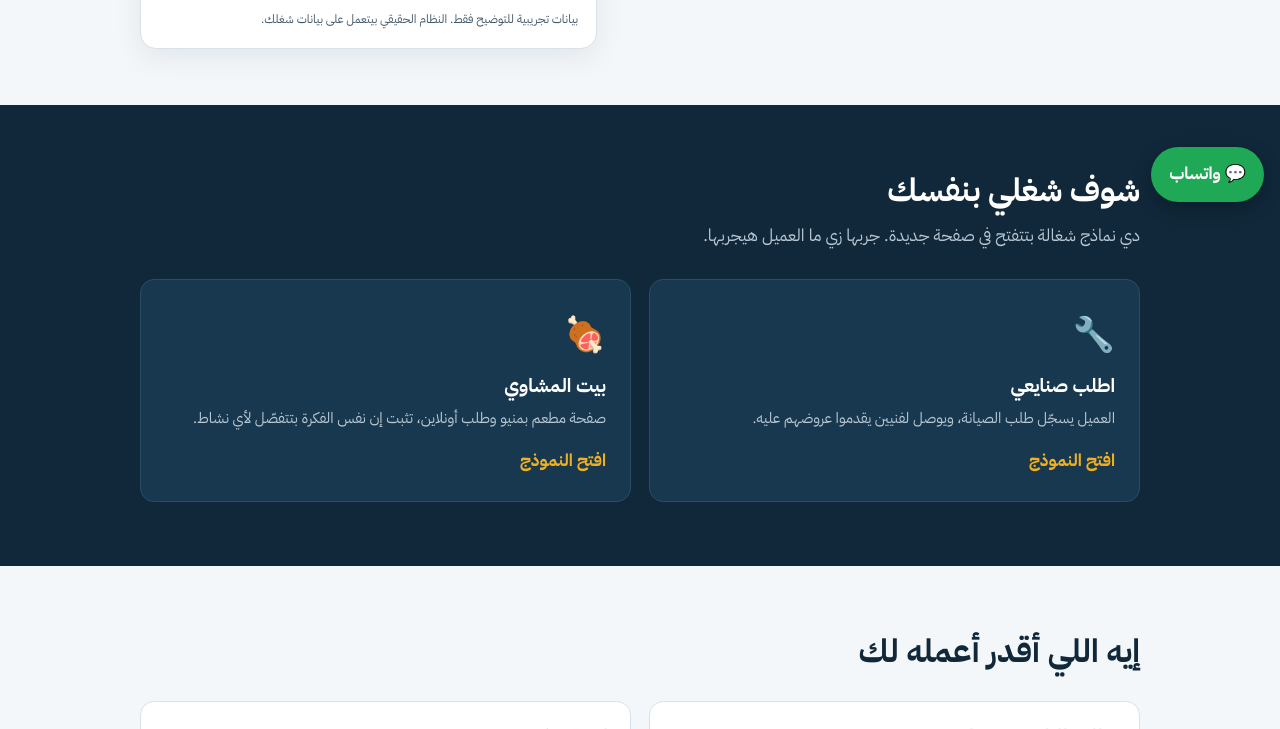
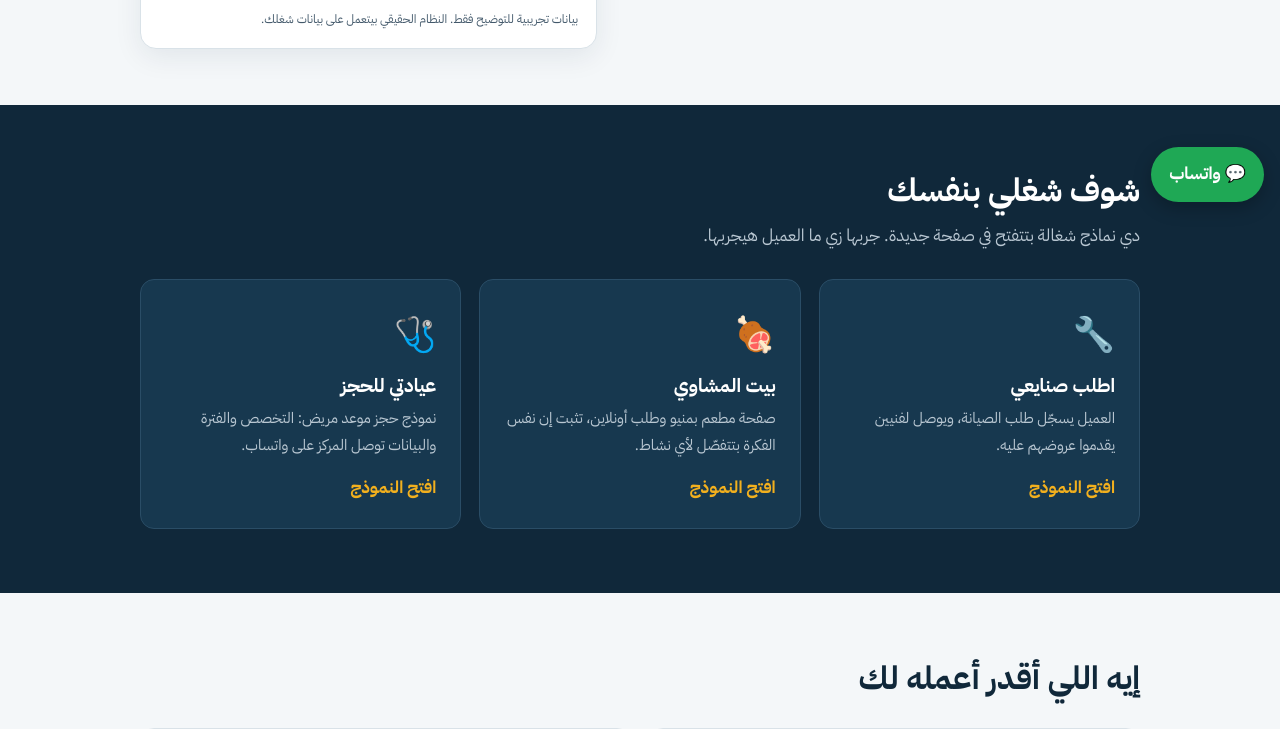
Before and after one commit to SHABAN39/my-site, a plain HTML site: page index.html in a window 1280 px wide. Shown: the part 582-1311 px from the top of the page. Drawn offline with Linux system fonts and the light colour scheme.

Commit message:
fix index final

```diff
--- a/index.html
+++ b/index.html
@@ -74,14 +74,15 @@ nav a:hover{color:var(--ink)}
 .showcase{background:var(--ink);color:#fff}
 .showcase h2{margin-bottom:8px}
 .showcase .sub{color:#b9c7d2;margin-bottom:28px}
-.demos{display:grid;grid-template-columns:repeat(2,1fr);gap:18px}
+.demos{display:grid;grid-template-columns:repeat(3,1fr);gap:18px}
 .demo{display:block;text-decoration:none;background:#17384f;border:1px solid #2a4d66;border-radius:14px;padding:24px;transition:border-color .2s}
 .demo:hover{border-color:var(--amber)}
 .demo .ico{font-size:34px;display:block;margin-bottom:8px}
 .demo h3{color:#fff}
 .demo p{color:#b9c7d2;font-size:15px;margin-bottom:14px}
 .demo em{font-style:normal;color:var(--amber);font-weight:700}
-@media(max-width:700px){.demos{grid-template-columns:1fr}}
+@media(max-width:900px){.demos{grid-template-columns:repeat(2,1fr)}}
+@media(max-width:600px){.demos{grid-template-columns:1fr}}
 
 /* services */
 .grid4{display:grid;grid-template-columns:repeat(2,1fr);gap:18px}
@@ -150,7 +151,7 @@ footer{background:#0b1c29;color:#8ea2b1;text-align:center;padding:20px;font-size
     <div>
       <h1>طلبات الصيانة كلها في مكان واحد، وكل فني عارف شغله</h1>
       <p class="lead">بصمم وأبرمج لك نظام على مقاس مركزك بـ Python وDjango، بدل الورق والواتساب والإكسيل. تشوفه شغال على بياناتك قبل ما تدفع أي حاجة.</p>
-      <div class="cta-row">
+<div class="cta-row">
         <a class="btn btn-wa" href="#" data-wa="أهلاً، عايز نسخة تجريبية مجانية على شغلي.">اطلب نسخة تجريبية على واتساب</a>
         <a class="btn btn-line" href="#demos">شوف نماذج شغلي</a>
       </div>
@@ -174,17 +175,23 @@ footer{background:#0b1c29;color:#8ea2b1;text-align:center;padding:20px;font-size
   <div class="wrap">
     <h2>شوف شغلي بنفسك</h2>
     <p class="sub">دي نماذج شغالة بتتفتح في صفحة جديدة. جربها زي ما العميل هيجربها.</p>
-    <div class="demos">
-      <a class="demo" href="order.html">
+<div class="demos">
+      <a class="demo" href="order.html" target="_blank" rel="noopener">
         <span class="ico">🔧</span>
         <h3>اطلب صنايعي</h3>
         <p>العميل يسجّل طلب الصيانة، ويوصل لفنيين يقدموا عروضهم عليه.</p>
         <em>افتح النموذج</em>
       </a>
-      <a class="demo" href="restaurant.html">
+      <a class="demo" href="restaurant.html" target="_blank" rel="noopener">
         <span class="ico">🍖</span>
         <h3>بيت المشاوي</h3>
         <p>صفحة مطعم بمنيو وطلب أونلاين، تثبت إن نفس الفكرة بتتفصّل لأي نشاط.</p>
+        <em>افتح النموذج</em>
+      </a>
+      <a class="demo" href="clinic.html" target="_blank" rel="noopener">
+        <span class="ico">🩺</span>
+        <h3>عيادتي للحجز</h3>
+        <p>نموذج حجز موعد مريض: التخصص والفترة والبيانات توصل المركز على واتساب.</p>
         <em>افتح النموذج</em>
       </a>
     </div>
@@ -196,7 +203,7 @@ footer{background:#0b1c29;color:#8ea2b1;text-align:center;padding:20px;font-size
     <h2>إيه اللي أقدر أعمله لك</h2>
     <div class="grid4">
       <div class="card"><h3>نظام طلبات وحجوزات</h3><p>تسجيل كل طلب بحالته، وتعيين الفني المسؤول، ومتابعة العميل لحد ما الشغل يخلص، من غير ورق ولا رسايل ضايعة.</p></div>
-      <div class="card"><h3>لوحة تحكم</h3><p>الطلبات الجديدة والمتأخرة وأداء كل فني قدامك على طول.</p></div>
+<div class="card"><h3>لوحة تحكم</h3><p>الطلبات الجديدة والمتأخرة وأداء كل فني قدامك على طول.</p></div>
       <div class="card"><h3>بوت واتساب وتيليجرام</h3><p>يرد على العملاء ويسجّل الطلبات تلقائي حتى وانت مش قدام الموبايل.</p></div>
       <div class="card"><h3>تقارير جاهزة</h3><p>ملخصات Excel وPDF تبعتها للمحاسب أو الشريك من غير تجميع يدوي.</p></div>
     </div>
@@ -213,7 +220,7 @@ footer{background:#0b1c29;color:#8ea2b1;text-align:center;padding:20px;font-size
       <li><h3>نتكلم عن شغلك</h3><p>احكيلي بتشتغل إزاي وإيه اللي بيتعبك.</p></li>
       <li><h3>أوريك نسخة تجريبية</h3><p>تشوف النظام على شغلك قبل أي دفع.</p></li>
       <li><h3>أسلّم وأدرّب فريقك</h3><p>النظام يشتغل عندك وأفضل جنبك للدعم والتعديلات.</p></li>
-    </ol>
+</ol>
   </div>
 </section>
 
@@ -234,7 +241,7 @@ footer{background:#0b1c29;color:#8ea2b1;text-align:center;padding:20px;font-size
     <h2>أسئلة شائعة</h2>
     <details><summary>محتاج أفهم في البرمجة عشان أستخدمه؟</summary><p>لأ. النظام بيتعمل بحيث تستخدمه من أول يوم، وبدرّبك انت والفنيين عليه.</p></details>
     <details><summary>إمتى أشوف النسخة التجريبية؟</summary><p>بعد ما نتكلم عن شغلك نحدد ميعاد قريب، وتشوفها من غير أي التزام.</p></details>
-    <details><summary>السعر كام؟</summary><!-- TODO: لو عندك سعر بداية اكتبه هنا، مثلاً: "بيبدأ من ... جنيه" -->
+<details><summary>السعر كام؟</summary><!-- TODO: لو عندك سعر بداية اكتبه هنا، مثلاً: "بيبدأ من ... جنيه" -->
       <p>بيتحدد حسب احتياج شغلك. هقولك سعر مكتوب وواضح بعد النسخة التجريبية وقبل ما تدفع أي حاجة.</p></details>
   </div>
 </section>
@@ -255,7 +262,6 @@ footer{background:#0b1c29;color:#8ea2b1;text-align:center;padding:20px;font-size
 
 <footer>© SMAF IT. جميع الحقوق محفوظة.</footer>
 <a class="fab" href="#" data-wa="أهلاً، عايز أعرف أكتر عن النظام.">💬 واتساب</a>
-
 <script>
 const PHONE = "201004869385";
 const waLink = t => "https://wa.me/" + PHONE + "?text=" + encodeURIComponent(t);
```
